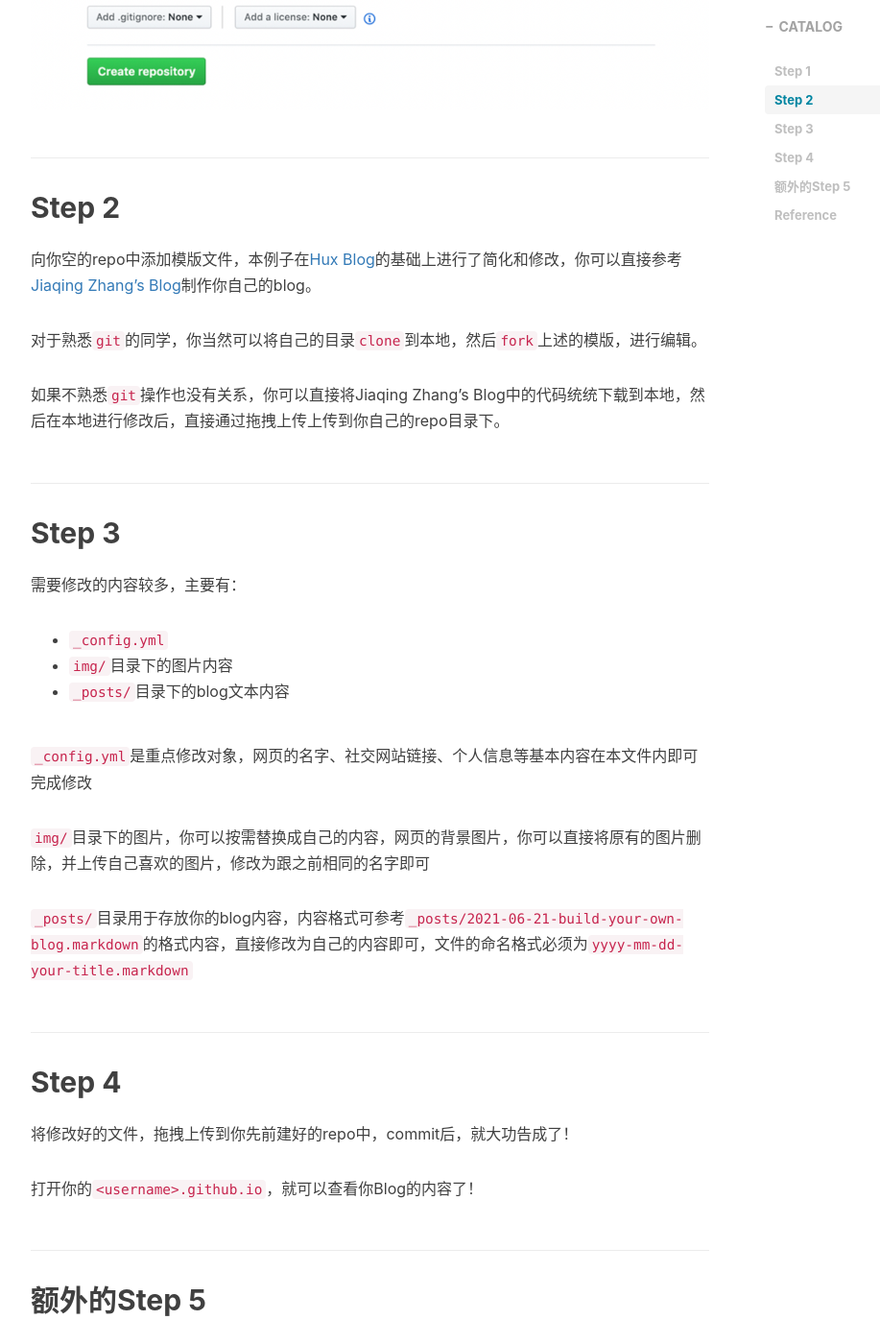
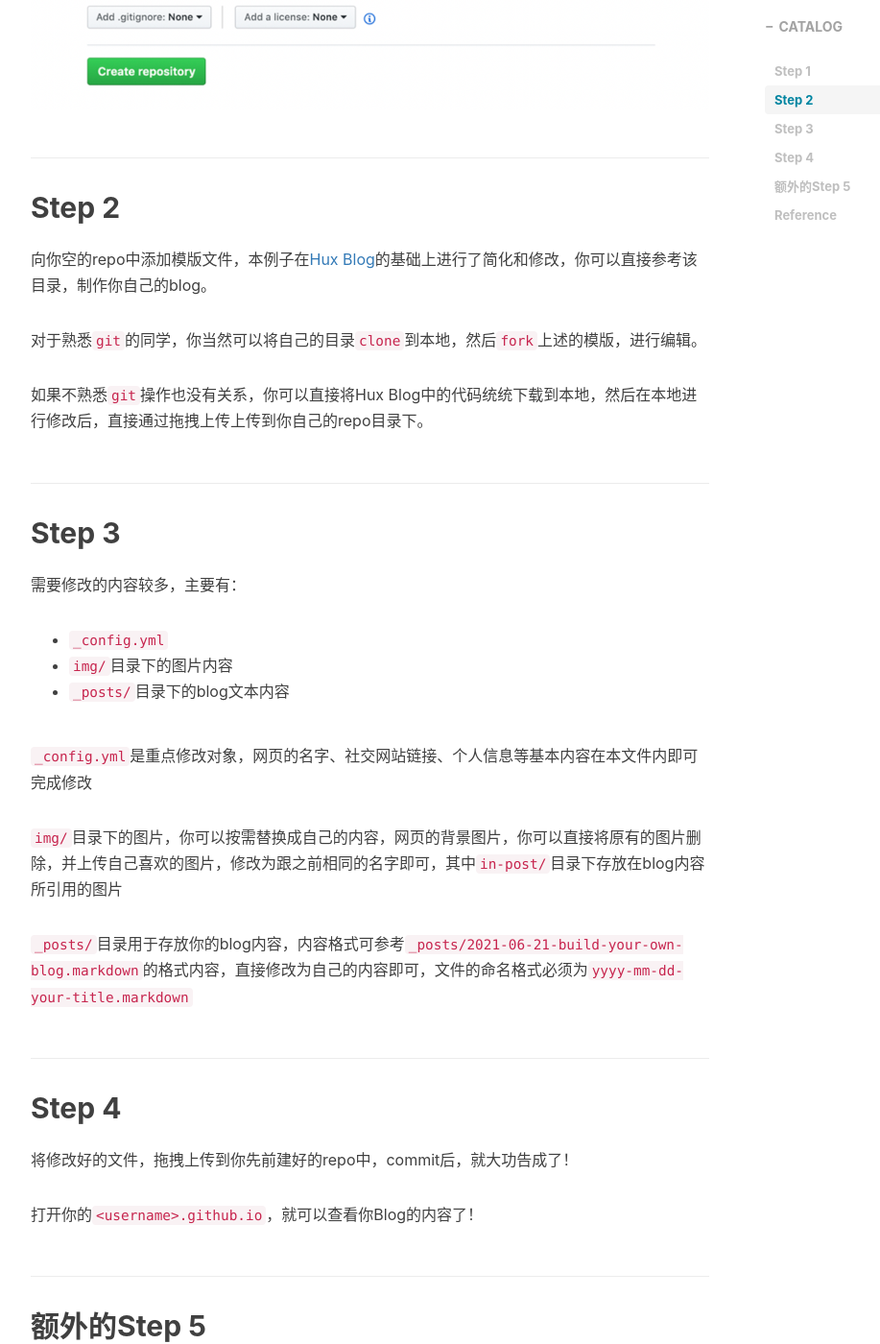
Before and after one commit to danielqingz/danielqingz.github.io, a Jekyll site: the page built from _posts/2021-06-21-build-your-own-blog.markdown, in a window 1280 px wide and 1400 px high, scrolled down 1108 px. Shown: the whole window at 96% size, without its empty margins (233-1150 px from the left). Built offline with Jekyll 4.4.1, drawn with Linux system fonts in a browser that asks for light colours; nearby versions of some CDN libraries; comment, search, counter and statistics services are not loaded.

Commit message:
Update 2021-06-21-build-your-own-blog.markdown

```diff
--- a/_posts/2021-06-21-build-your-own-blog.markdown
+++ b/_posts/2021-06-21-build-your-own-blog.markdown
@@ -17,11 +17,11 @@ tags:
 ![img](/img/in-post/post-210621-1.jpg)
 
 ## Step 2
-向你空的repo中添加模版文件，本例子在[Hux Blog](https://github.com/Huxpro/huxpro.github.io)的基础上进行了简化和修改，你可以直接参考[Jiaqing Zhang's Blog](https://github.com/danielqingz/danielqingz.github.io)制作你自己的blog。
+向你空的repo中添加模版文件，本例子在[Hux Blog](https://github.com/Huxpro/huxpro.github.io)的基础上进行了简化和修改，你可以直接参考该目录，制作你自己的blog。
 
 对于熟悉`git`的同学，你当然可以将自己的目录`clone`到本地，然后`fork`上述的模版，进行编辑。
 
-如果不熟悉`git`操作也没有关系，你可以直接将Jiaqing Zhang's Blog中的代码统统下载到本地，然后在本地进行修改后，直接通过拖拽上传上传到你自己的repo目录下。
+如果不熟悉`git`操作也没有关系，你可以直接将Hux Blog中的代码统统下载到本地，然后在本地进行修改后，直接通过拖拽上传上传到你自己的repo目录下。
 
 ## Step 3
 需要修改的内容较多，主要有：
@@ -31,7 +31,7 @@ tags:
 
 `_config.yml`是重点修改对象，网页的名字、社交网站链接、个人信息等基本内容在本文件内即可完成修改
 
-`img/`目录下的图片，你可以按需替换成自己的内容，网页的背景图片，你可以直接将原有的图片删除，并上传自己喜欢的图片，修改为跟之前相同的名字即可
+`img/`目录下的图片，你可以按需替换成自己的内容，网页的背景图片，你可以直接将原有的图片删除，并上传自己喜欢的图片，修改为跟之前相同的名字即可，其中`in-post/`目录下存放在blog内容所引用的图片
 
 `_posts/`目录用于存放你的blog内容，内容格式可参考`_posts/2021-06-21-build-your-own-blog.markdown`的格式内容，直接修改为自己的内容即可，文件的命名格式必须为`yyyy-mm-dd-your-title.markdown`
 
```
